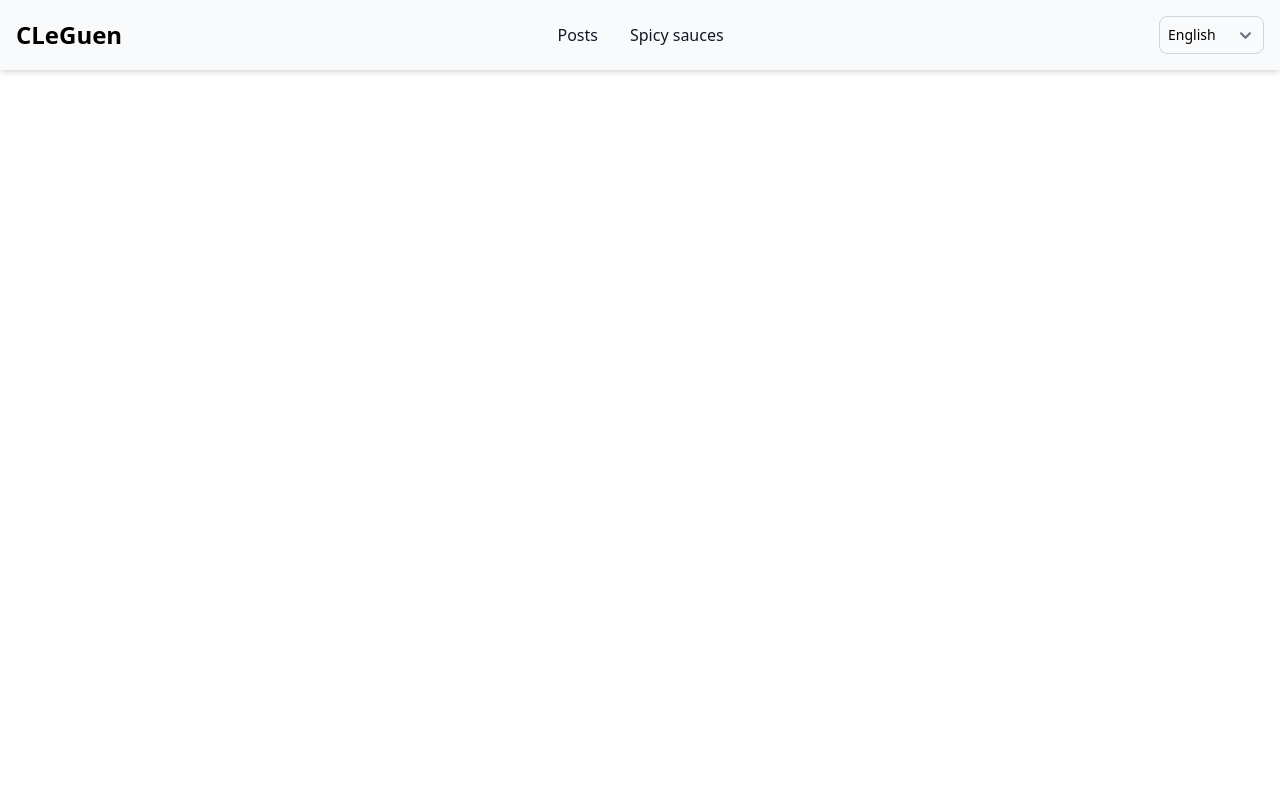
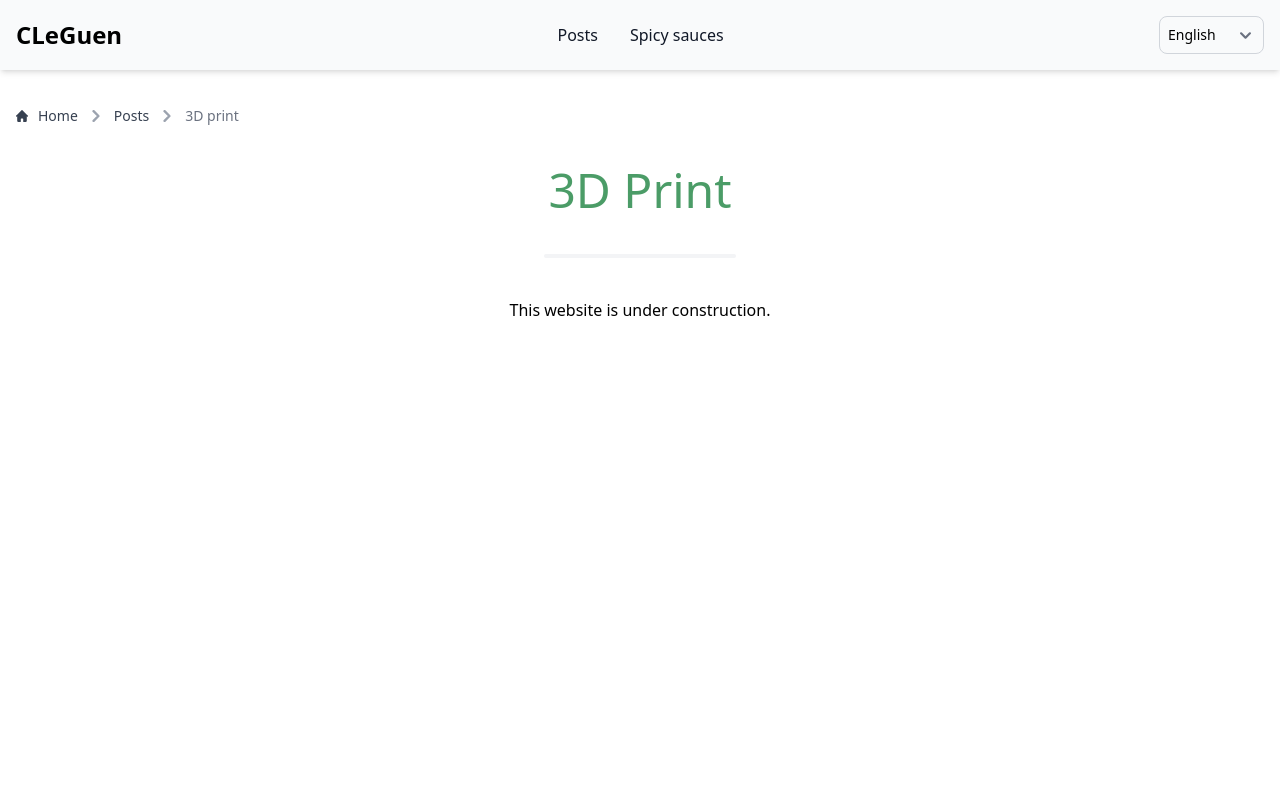
Before and after one commit to CorentinLeGuen/cleguen.com, a Nuxt app: page /posts/3d-print in a window 1280 px wide. Shown: the top 800 px of the page. Built offline with nearby package versions, Linux system fonts and the light colour scheme.

Commit message:
Add 3D print construction page

```diff
--- /dev/null
+++ b/pages/posts/3d-print.vue
@@ -0,0 +1,52 @@
+<template>
+  <div>
+      <header>
+          <title>cleguen | 3D print</title>
+      </header>
+
+      <nav class="flex" aria-label="Breadcrumb">
+            <ol class="inline-flex items-center space-x-1 md:space-x-2 ">
+                <li class="inline-flex items-center">
+                    <NuxtLink to="/"
+                        class="inline-flex items-center text-sm font-medium text-gray-700 hover:text-forest-700">
+                        <svg class="w-3 h-3 me-2.5" aria-hidden="true" xmlns="http://www.w3.org/2000/svg"
+                            fill="currentColor" viewBox="0 0 20 20">
+                            <path
+                                d="m19.707 9.293-2-2-7-7a1 1 0 0 0-1.414 0l-7 7-2 2a1 1 0 0 0 1.414 1.414L2 10.414V18a2 2 0 0 0 2 2h3a1 1 0 0 0 1-1v-4a1 1 0 0 1 1-1h2a1 1 0 0 1 1 1v4a1 1 0 0 0 1 1h3a2 2 0 0 0 2-2v-7.586l.293.293a1 1 0 0 0 1.414-1.414Z" />
+                        </svg>
+                        {{ $t('homepage') }}
+                    </NuxtLink>
+                </li>
+                <li>
+                    <div class="flex items-center">
+                        <svg class="rtl:rotate-180 w-3 h-3 text-gray-400 mx-1" aria-hidden="true"
+                            xmlns="http://www.w3.org/2000/svg" fill="none" viewBox="0 0 6 10">
+                            <path stroke="currentColor" stroke-linecap="round" stroke-linejoin="round" stroke-width="2"
+                                d="m1 9 4-4-4-4" />
+                        </svg>
+                        <NuxtLink class="ms-1 text-sm font-medium text-gray-700 hover:text-forest-700 md:ms-2" to="/posts">
+                            {{
+                                $t('posts.title') }}</NuxtLink>
+                    </div>
+                </li>
+                <li aria-current="page">
+                    <div class="flex items-center">
+                        <svg class="rtl:rotate-180 w-3 h-3 text-gray-400 mx-1" aria-hidden="true"
+                            xmlns="http://www.w3.org/2000/svg" fill="none" viewBox="0 0 6 10">
+                            <path stroke="currentColor" stroke-linecap="round" stroke-linejoin="round" stroke-width="2"
+                                d="m1 9 4-4-4-4" />
+                        </svg>
+                        <span class="ms-1 text-sm font-medium text-gray-500 md:ms-2">3D print</span>
+                    </div>
+                </li>
+            </ol>
+        </nav>
+
+        <h1 class="title text-5xl text-center m-10 text-forest-500">3D print</h1>
+
+        <hr class="w-48 h-1 mx-auto my-4 bg-gray-100 border-0 rounded md:my-10 dark:bg-gray-700">
+
+        <div class="text-center">{{ $t('under_construction') }}</div>
+
+  </div>
+</template>
--- a/pages/posts/index.vue
+++ b/pages/posts/index.vue
@@ -27,6 +27,16 @@
                     </figcaption>
                 </figure>
             </NuxtLink>
+            <NuxtLink to="/posts/3d-print">
+                <figure
+                    class="relative max-w-sm transition-all duration-300 cursor-pointer filter grayscale hover:grayscale-0 border rounded-lg shadow-md hover:shadow-lg">
+                    <img class="rounded-lg" src="/img/posts/3dprint.png" alt="image description">
+                    <figcaption
+                        class="text-center absolute px-4 text-xl md:text-3xl font-semibold text-white bottom-6 left-6">
+                        <p>3D print</p>
+                    </figcaption>
+                </figure>
+            </NuxtLink>
         </div>
     </div>
 </template>
```
Also changed, not shown: public/img/posts/3dprint.png (added), 1 other file (tests, documents, lock files or other folders).
